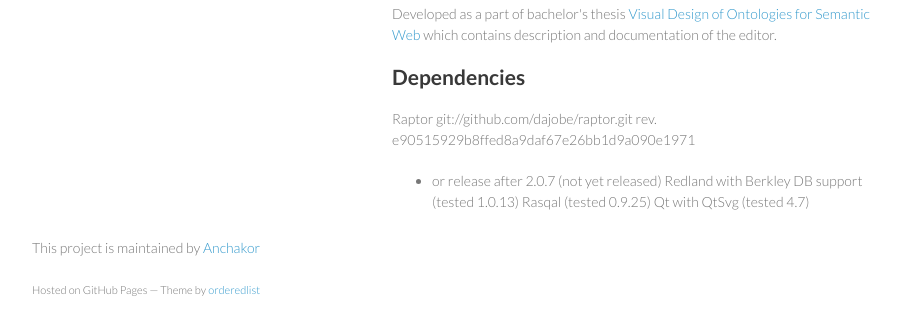
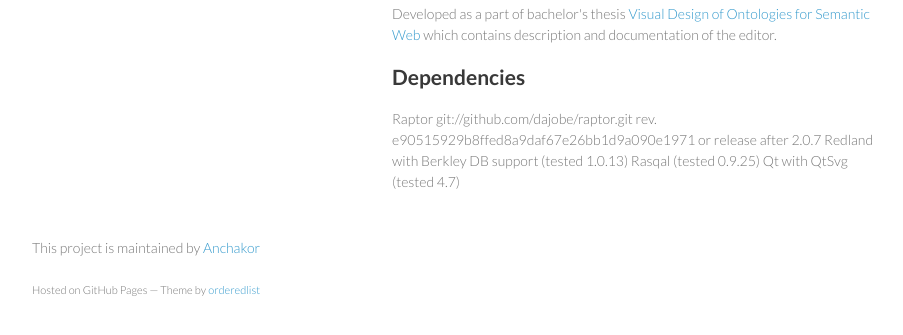
Before and after one commit to Anchakor/GRASP, a plain HTML site: page index.html in a window 1280 px wide. Shown: the part 431-766 px from the top of the page, without its empty margins (178-1081 px from the left). Drawn offline with Linux system fonts and the light colour scheme.

```diff
--- a/index.html
+++ b/index.html
@@ -36,14 +36,10 @@
 
 <h2>Dependencies</h2>
 
-<p>Raptor git://github.com/dajobe/raptor.git rev. e90515929b8ffed8a9daf67e26bb1d9a090e1971</p>
-
-<ul>
-<li>or release after 2.0.7 (not yet released)
+<p>Raptor git://github.com/dajobe/raptor.git rev. e90515929b8ffed8a9daf67e26bb1d9a090e1971 or release after 2.0.7
 Redland with Berkley DB support (tested 1.0.13)
 Rasqal (tested 0.9.25)
-Qt with QtSvg (tested 4.7)</li>
-</ul>
+Qt with QtSvg (tested 4.7)</p>
       </section>
       <footer>
         <p>This project is maintained by <a href="https://github.com/Anchakor">Anchakor</a></p>
--- a/params.json
+++ b/params.json
@@ -1 +1 @@
-{"body":"# GRASP - ontology/RDF editor \r\n\r\n![GRASP screenshot](http://mud.cz/sw/GRASP_UI.png)\r\n\r\nDeveloped as a part of bachelor's thesis [Visual Design of Ontologies for Semantic Web](http://mud.cz/sw/GRASP_thesis.pdf) which contains description and documentation of the editor.\r\n\r\n## Dependencies\r\n\r\nRaptor git://github.com/dajobe/raptor.git rev. e90515929b8ffed8a9daf67e26bb1d9a090e1971\r\n  - or release after 2.0.7 (not yet released)\r\nRedland with Berkley DB support (tested 1.0.13)\r\nRasqal (tested 0.9.25)\r\nQt with QtSvg (tested 4.7)\r\n","note":"Don't delete this file! It's used internally to help with page regeneration.","tagline":"A visual RDF & ontology proof-of-concept editor","name":"GRASP","google":""}
+{"name":"GRASP","google":"","tagline":"A visual RDF & ontology proof-of-concept editor","body":"# GRASP - ontology/RDF editor \r\n\r\n![GRASP screenshot](http://mud.cz/sw/GRASP_UI.png)\r\n\r\nDeveloped as a part of bachelor's thesis [Visual Design of Ontologies for Semantic Web](http://mud.cz/sw/GRASP_thesis.pdf) which contains description and documentation of the editor.\r\n\r\n## Dependencies\r\n\r\nRaptor git://github.com/dajobe/raptor.git rev. e90515929b8ffed8a9daf67e26bb1d9a090e1971 or release after 2.0.7\r\nRedland with Berkley DB support (tested 1.0.13)\r\nRasqal (tested 0.9.25)\r\nQt with QtSvg (tested 4.7)\r\n","note":"Don't delete this file! It's used internally to help with page regeneration."}
```
